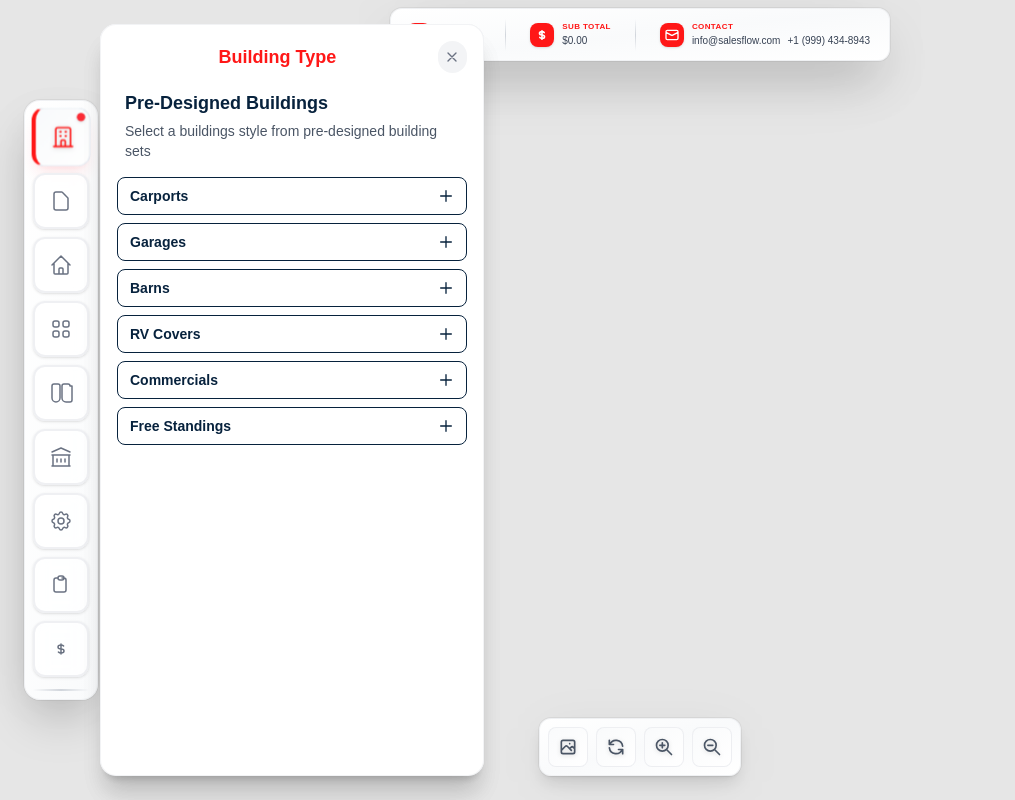
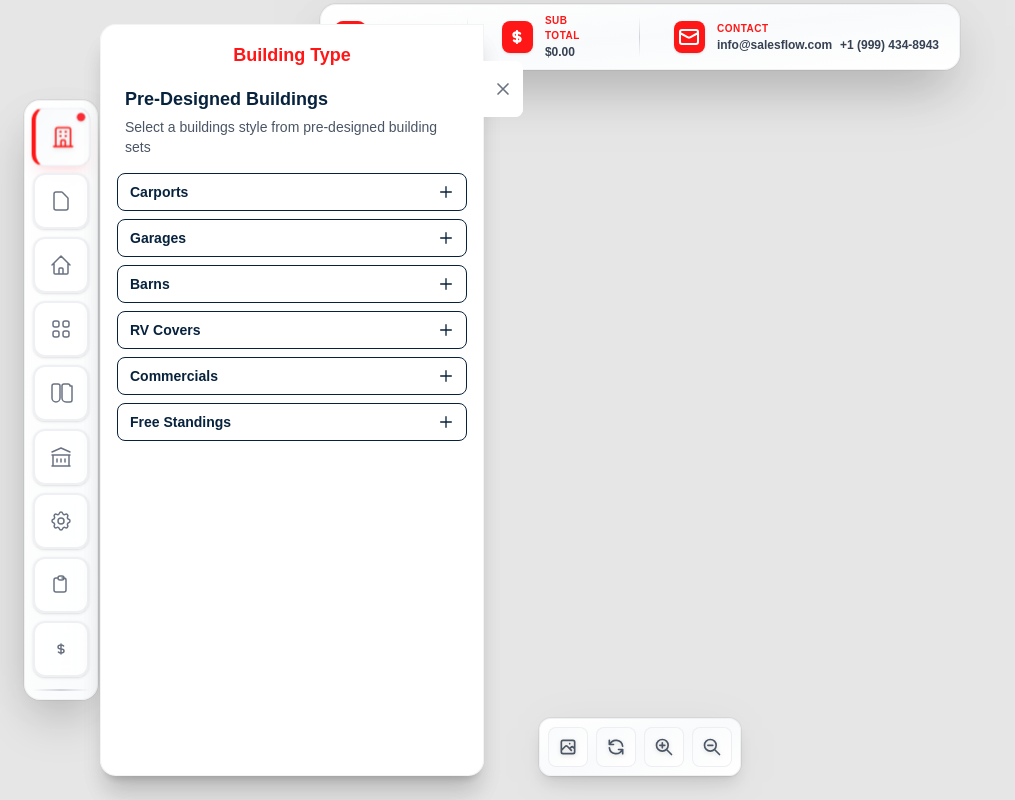
Before and after one commit to Suzair0318/3d_Garage_Configrator_Frontend, a Next.js app: page / in a window 1280 px wide. Both pictures are taken after a click on the element "Building Type". Shown: the whole page, without its empty margins (0-1015 px from the left). Built offline with nearby package versions, Linux system fonts and the light colour scheme.

Commit message:
New  Changes  in  Buikding  Type Panel

```diff
--- a/src/components/SlidingPanel.js
+++ b/src/components/SlidingPanel.js
@@ -70,35 +70,40 @@ const SlidingPanel = ({ activeMenuItem, isVisible, onClose , setActiveIndex , se
               ease: "easeInOut"
             }}
             className="fixed left-[100px] top-6 bottom-6 z-40 w-96 flex flex-col
-                     bg-white rounded-2xl border border-gray-200/50 shadow-xl
+                     bg-white rounded-tl-2xl rounded-bl-2xl rounded-br-2xl rounded-tr-none border border-gray-200/50 shadow-xl
                      backdrop-blur-sm"
           >
+            {/* Outside Close Button (top-right, outside the panel) */}
+            <button
+              type="button"
+              aria-label="Close panel"
+              onClick={onClose}
+              className="absolute -top-3 -right-3 md:top-9 md:-right-10 w-9 h-9 md:w-10 md:h-14
+                         rounded-r-lg bg-white hover:bg-[#07223D] hover:text-white
+                         flex items-center justify-center transition-colors duration-200 group
+                         "
+            >
+              <svg
+                className="w-4 h-4 md:w-5 md:h-5 text-gray-500 group-hover:text-white"
+                fill="none"
+                stroke="currentColor"
+                viewBox="0 0 24 24"
+              >
+                <path strokeLinecap="round" strokeLinejoin="round" strokeWidth={2} d="M6 18L18 6M6 6l12 12" />
+              </svg>
+            </button>
             {/* Panel Header */}
             <motion.div
               initial={{ opacity: 0 }}
               animate={{ opacity: 1 }}
               transition={{ delay: 0.1, duration: 0.3 }}
-              className="flex items-center justify-between p-4 border-gray-100"
+              className="flex items-center justify-center p-4 border-gray-100"
             >
               <div className="flex items-center justify-center w-full">
                 <h2 className="text-lg text-center font-semibold text-[#FF1717]">
                   {activeMenuItem?.label}
                 </h2>
               </div>
-              <button
-                onClick={onClose}
-                className="w-8 h-8 rounded-full bg-gray-100 hover:bg-gray-200
-                         flex items-center justify-center transition-colors duration-200 group"
-              >
-                <svg
-                  className="w-4 h-4 text-gray-500 group-hover:text-gray-700"
-                  fill="none"
-                  stroke="currentColor"
-                  viewBox="0 0 24 24"
-                >
-                  <path strokeLinecap="round" strokeLinejoin="round" strokeWidth={2} d="M6 18L18 6M6 6l12 12" />
-                </svg>
-              </button>
             </motion.div>
 
             {/* Panel Content */}
--- a/src/components/TopInfoPanel.js
+++ b/src/components/TopInfoPanel.js
@@ -2,26 +2,26 @@ import { Fragment } from 'react';
 
 // Professional SVG icons
 const LocationIcon = ({color}) => (
-  <svg className={`w-4 h-4 ${color}`} fill="none" stroke="currentColor" viewBox="0 0 24 24">
+  <svg className={`w-4 h-4 lg:w-5 lg:h-5 xl:w-6 xl:h-6 ${color}`} fill="none" stroke="currentColor" viewBox="0 0 24 24">
     <path strokeLinecap="round" strokeLinejoin="round" strokeWidth={2} d="M17.657 16.657L13.414 20.9a1.998 1.998 0 01-2.827 0l-4.244-4.243a8 8 0 1111.314 0z" />
     <path strokeLinecap="round" strokeLinejoin="round" strokeWidth={2} d="M15 11a3 3 0 11-6 0 3 3 0 016 0z" />
   </svg>
 );
 
 const DollarIcon = ({color}) => (
-  <svg className={`w-5 h-5 ${color}`} fill="none" stroke="currentColor" viewBox="0 0 24 24">
+  <svg className={`w-5 h-5 lg:w-6 lg:h-6 xl:w-7 xl:h-7 ${color}`} fill="none" stroke="currentColor" viewBox="0 0 24 24">
     <path strokeLinecap="round" strokeLinejoin="round" strokeWidth={2} d="M12 8c-1.657 0-3 .895-3 2s1.343 2 3 2 3 .895 3 2-1.343 2-3 2m0-8c1.11 0 2.08.402 2.599 1M12 8V7m0 1v8m0 0v1m0-1c-1.11 0-2.08-.402-2.599-1" />
   </svg>
 );
 
 const EmailIcon = ({color}) => (
-  <svg className={`w-4 h-4 ${color}`} fill="none" stroke="currentColor" viewBox="0 0 24 24">
+  <svg className={`w-4 h-4 lg:w-5 lg:h-5 xl:w-6 xl:h-6 ${color}`} fill="none" stroke="currentColor" viewBox="0 0 24 24">
     <path strokeLinecap="round" strokeLinejoin="round" strokeWidth={2} d="M3 8l7.89 4.26a2 2 0 002.22 0L21 8M5 19h14a2 2 0 002-2V7a2 2 0 00-2-2H5a2 2 0 00-2 2v10a2 2 0 002 2z" />
   </svg>
 );
 
 const PhoneIcon = ({color}) => (
-  <svg className={`w-4 h-4 ${color}`} fill="none" stroke="currentColor" viewBox="0 0 24 24">
+  <svg className={`w-4 h-4 lg:w-5 lg:h-5 xl:w-6 xl:h-6 ${color}`} fill="none" stroke="currentColor" viewBox="0 0 24 24">
     <path strokeLinecap="round" strokeLinejoin="round" strokeWidth={2} d="M3 5a2 2 0 012-2h3.28a1 1 0 01.948.684l1.498 4.493a1 1 0 01-.502 1.21l-2.257 1.13a11.042 11.042 0 005.516 5.516l1.13-2.257a1 1 0 011.21-.502l4.493 1.498a1 1 0 01.684.949V19a2 2 0 01-2 2h-1C9.716 21 3 14.284 3 6V5z" />
   </svg>
 );
@@ -51,40 +51,40 @@ export default function TopInfoPanel() {
   ];
 
   return (
-    <div className="hidden sm:block fixed top-2 left-1/2 -translate-x-1/2 z-30 animate-in slide-in-from-top-5 duration-500">
+    <div className="hidden sm:block fixed top-1 lg:top-1 left-1/2 -translate-x-1/2 z-30 animate-in slide-in-from-top-5 duration-500">
       {/* Main Panel */}
-      <div className="bg-gradient-to-br from-white via-gray-50 to-white backdrop-blur-xl rounded-xl shadow-2xl border border-gray-200/50 ring-1 ring-black/5 p-2 sm:p-2 md:p-2">
+      <div className="bg-gradient-to-br from-white via-gray-50 to-white backdrop-blur-xl rounded-xl lg:rounded-2xl shadow-2xl border border-gray-200/50 ring-1 ring-black/5">
         {/* Content Container */}
-        <div className="flex items-center gap-2 sm:gap-4 overflow-x-auto sm:overflow-visible">
+        <div className="flex items-center gap-2 sm:gap-3 md:gap-4 lg:gap-5 overflow-x-auto sm:overflow-visible">
           {items.map((item, idx) => {
             const BadgeIcon = item.Icon;
             return (
               <Fragment key={item.key}>
-                <div className="group flex items-center gap-2 px-2 py-1 rounded-lg bg-gradient-to-br hover:shadow-md transition-all duration-300 max-w-full min-w-0 overflow-hidden">
-                  <div className={`flex items-center justify-center w-6 h-6 bg-[#FF1717] rounded-lg shadow-sm group-hover:scale-110 transition-transform duration-300`}>
+                <div className="group flex items-center gap-2 lg:gap-3 px-2.5 py-1.5 lg:px-3.5 lg:py-2 rounded-lg lg:rounded-xl bg-gradient-to-br hover:shadow-md transition-all duration-300 max-w-full min-w-0 overflow-hidden">
+                  <div className={`flex items-center justify-center w-7 h-7 lg:w-8 lg:h-8 bg-[#FF1717] rounded-lg shadow-sm group-hover:scale-110 transition-transform duration-300`}>
                     <BadgeIcon color="text-white" />
                   </div>
                   <div className="flex flex-col min-w-0 overflow-hidden">
-                    <div className={`text-[8px] font-semibold text-[#FF1717] uppercase tracking-wider`}>{item.title}</div>
-                    <div className="flex gap-0.5 text-[10px] ">
+                    <div className={`text-[8px] lg:text-[9px] xl:text-[10px] font-semibold text-[#FF1717] uppercase tracking-wider`}>{item.title}</div>
+                    <div className="flex gap-0.5 text-[10px] lg:text-[11px] xl:text-[12px] ">
                     <span className={`flex items-center gap-1.5 text-gray-700 hover:text-gray-900 transition-colors`}>
-                          <span className="font-medium">{item.value}</span>
+                          <span className="font-semibold">{item.value}</span>
                         </span>
                         </div>
                      { item?.email && item?.number &&  (
-                      <div className="flex flex-col lg:flex-row lg:flex-wrap gap-0.5 text-[10px] w-full overflow-hidden">
+                      <div className="flex flex-col lg:flex-row lg:flex-wrap gap-0.5 text-[10px] lg:text-[11px] xl:text-[12px] w-full overflow-hidden">
                         <span className={`flex items-center gap-1.5 text-gray-700 hover:text-gray-900 transition-colors flex-1 min-w-0 max-w-full w-full lg:w-auto`}>
-                          <span className="font-medium whitespace-normal break-words">{item.email}</span>
+                          <span className="font-semibold whitespace-normal break-words">{item.email}</span>
                         </span>
-                        <span className={`flex items-center lg:ml-2 gap-1.5 text-gray-700 hover:text-gray-900 transition-colors flex-1 min-w-0 max-w-full w-full lg:w-auto`}>
-                          <span className="font-medium whitespace-normal break-words">{item.number}</span>
+                        <span className={`flex items-center lg:ml-4 gap-1.5 text-gray-700 hover:text-gray-900 transition-colors flex-1 min-w-0 max-w-full w-full lg:w-auto`}>
+                          <span className="font-semibold whitespace-normal break-words">{item.number}</span>
                         </span>
                       </div>
                   )}
                   </div>
                 </div>
                 {idx < items.length - 1 && (
-                  <div className="w-px h-8 bg-gradient-to-b from-transparent via-gray-300 to-transparent"></div>
+                  <div className="w-px h-9 lg:h-10 bg-gradient-to-b from-transparent via-gray-300 to-transparent"></div>
                 )}
               </Fragment>
             );
@@ -93,7 +93,7 @@ export default function TopInfoPanel() {
       </div>
 
       {/* Floating shadow */}
-      <div className="absolute inset-0 -z-10 bg-black/5 blur-2xl rounded-2xl transform translate-y-3 scale-95"></div>
+      <div className="absolute inset-0 -z-10 bg-black/5 blur-2xl rounded-2xl transform translate-y-3 lg:translate-y-4 scale-95 lg:scale-100"></div>
     </div>
   );
 }
```
